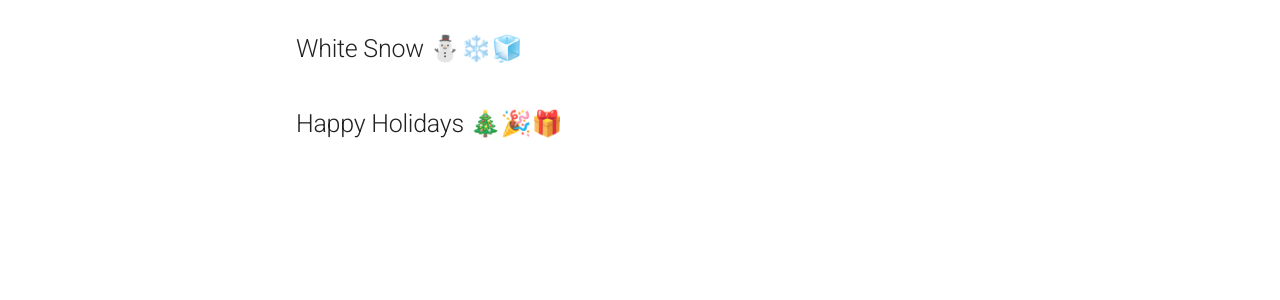
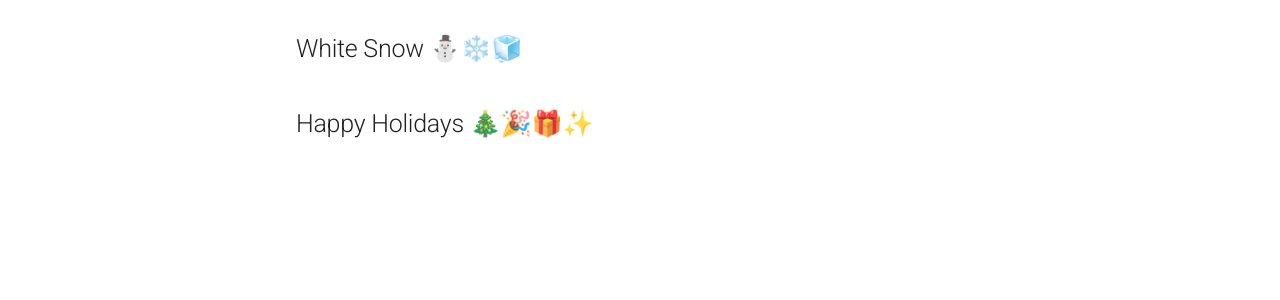
Before and after one commit to Code-dot-mil/two-steps-eval, an MkDocs documentation site: the page built from docs/test.md, in a window 1280 px wide. Shown: the part 281-581 px from the top of the page. Built offline with MkDocs 1.6.1 and Material for MkDocs 9.7.7, drawn with Linux system fonts in a browser that asks for light colours.

Commit message:
new message two

```diff
--- a/docs/test.md
+++ b/docs/test.md
@@ -2,4 +2,4 @@
 ## Boo
 # Dec
 ## White Snow ⛄❄️🧊
-## Happy Holidays 🎄🎉🎁
+## Happy Holidays 🎄🎉🎁✨
```
